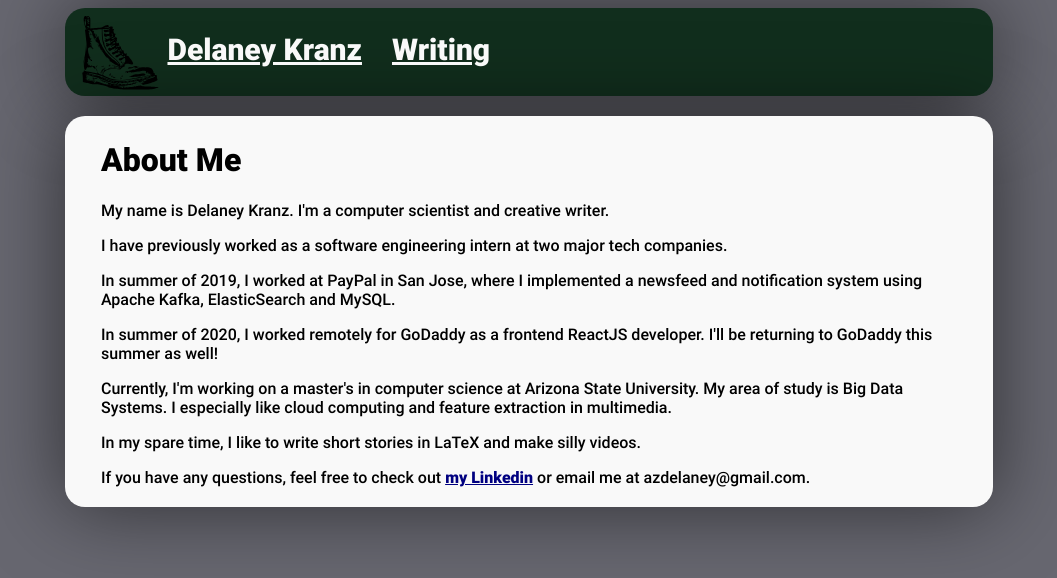
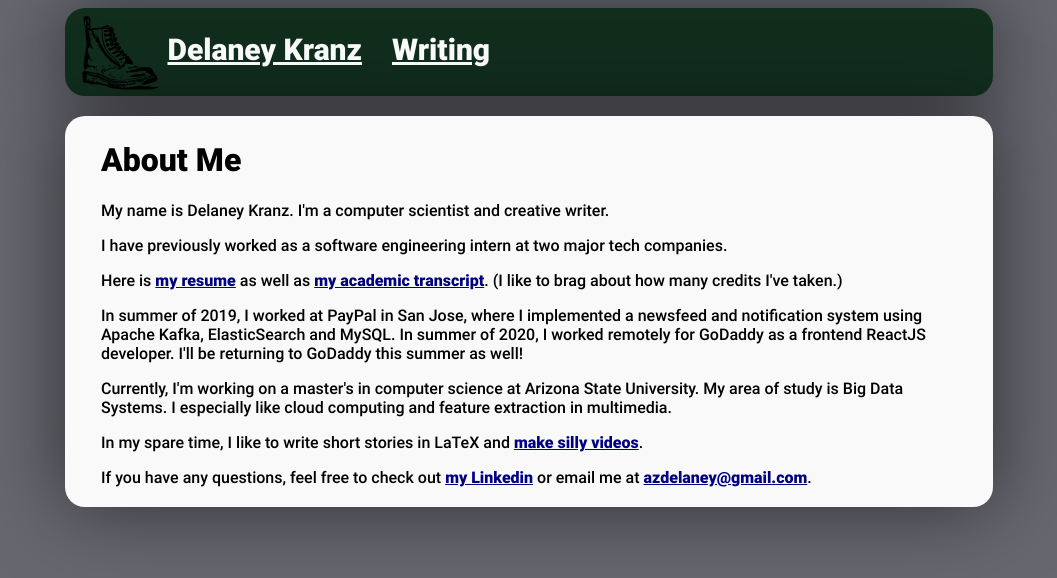
Before and after one commit to delaneykranz/portfolio, a React (Create React App) app: page / in a window 1280 px wide. Shown: the top 578 px of the page, without its empty margins (111-1168 px from the left). Built offline with nearby package versions, Linux system fonts and the light colour scheme.

Commit message:
added more stuff to about me

```diff
--- a/src/About.js
+++ b/src/About.js
@@ -1,5 +1,7 @@
 import React from "react"
 import { Box, Card } from 'rebass'
+import resume from './content/resume_2020.pdf'
+import transcript from './content/SSR_TSRPT.pdf'
 import './About.css';
 
 function About(props) {
@@ -18,11 +20,11 @@ function About(props) {
             <h1>About Me</h1>
             <p>My name is Delaney Kranz. I'm a computer scientist and creative writer.</p>
             <p>I have previously worked as a software engineering intern at two major tech companies. </p>
-            <p>In summer of 2019, I worked at PayPal in San Jose, where I implemented a newsfeed and notification system using Apache Kafka, ElasticSearch and MySQL. </p>
-            <p>In summer of 2020, I worked remotely for GoDaddy as a frontend ReactJS developer. I'll be returning to GoDaddy this summer as well!</p>
+            <p>Here is <a className="About-link" href={resume}>my resume</a> as well as <a className="About-link" href={transcript}>my academic transcript</a>. (I like to brag about how many credits I've taken.)</p>
+            <p>In summer of 2019, I worked at PayPal in San Jose, where I implemented a newsfeed and notification system using Apache Kafka, ElasticSearch and MySQL. In summer of 2020, I worked remotely for GoDaddy as a frontend ReactJS developer. I'll be returning to GoDaddy this summer as well!</p>
             <p>Currently, I'm working on a master's in computer science at Arizona State University. My area of study is Big Data Systems. I especially like cloud computing and feature extraction in multimedia.</p>
-            <p>In my spare time, I like to write short stories in LaTeX and make silly videos.</p>
-            <p>If you have any questions, feel free to check out <a className="About-link" href="https://www.linkedin.com/in/delaney-kranz/">my Linkedin</a> or email me at azdelaney@gmail.com.</p>
+            <p>In my spare time, I like to write short stories in LaTeX and <a className="About-link" href="https://www.youtube.com/watch?v=_O0HBfzkszk">make silly videos</a>.</p>
+            <p>If you have any questions, feel free to check out <a className="About-link" href="https://www.linkedin.com/in/delaney-kranz/">my Linkedin</a> or email me at <a className="About-link" href="mailto:azdelaney@gmail.com">azdelaney@gmail.com</a>.</p>
           </div>
         </Box>
       </Card>
```
Also changed, not shown: 2 other files (tests, documents, lock files or other folders).
